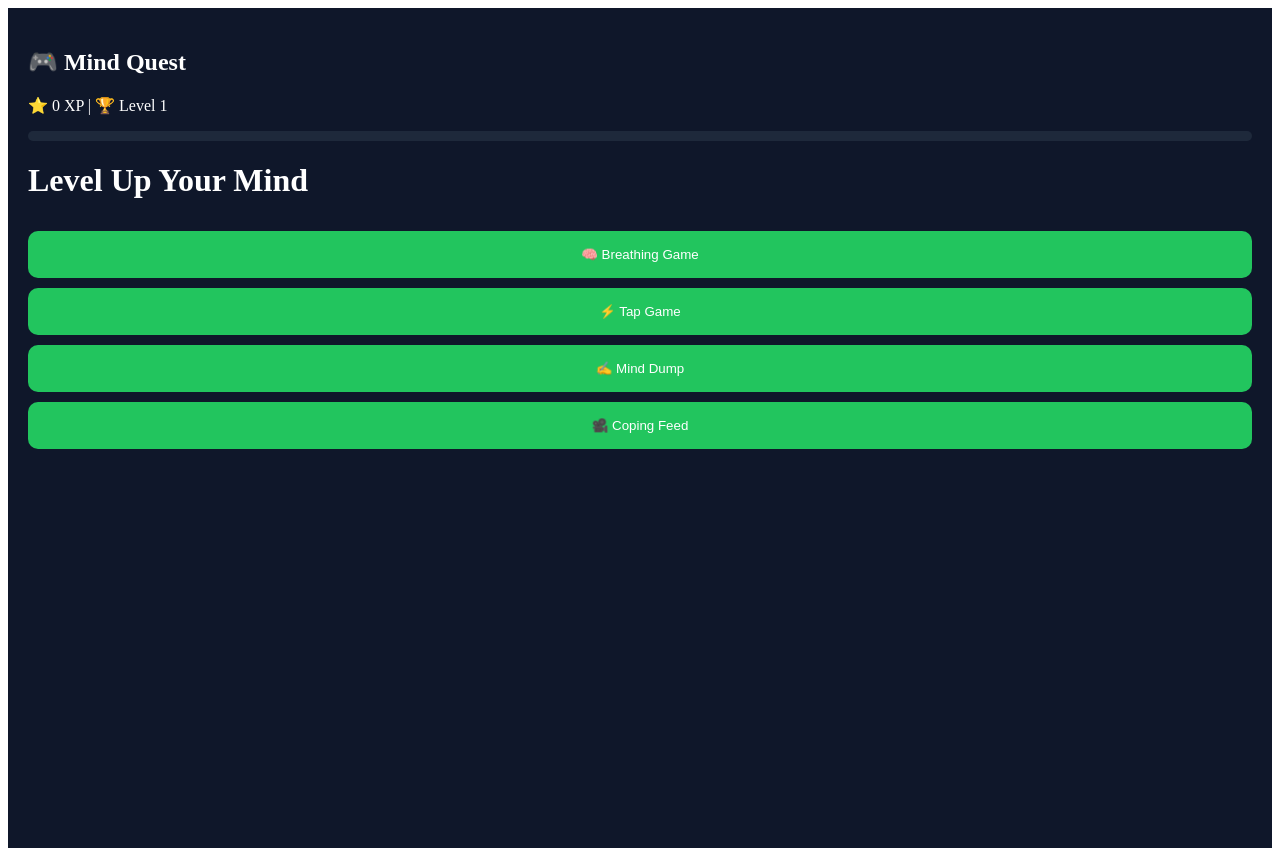
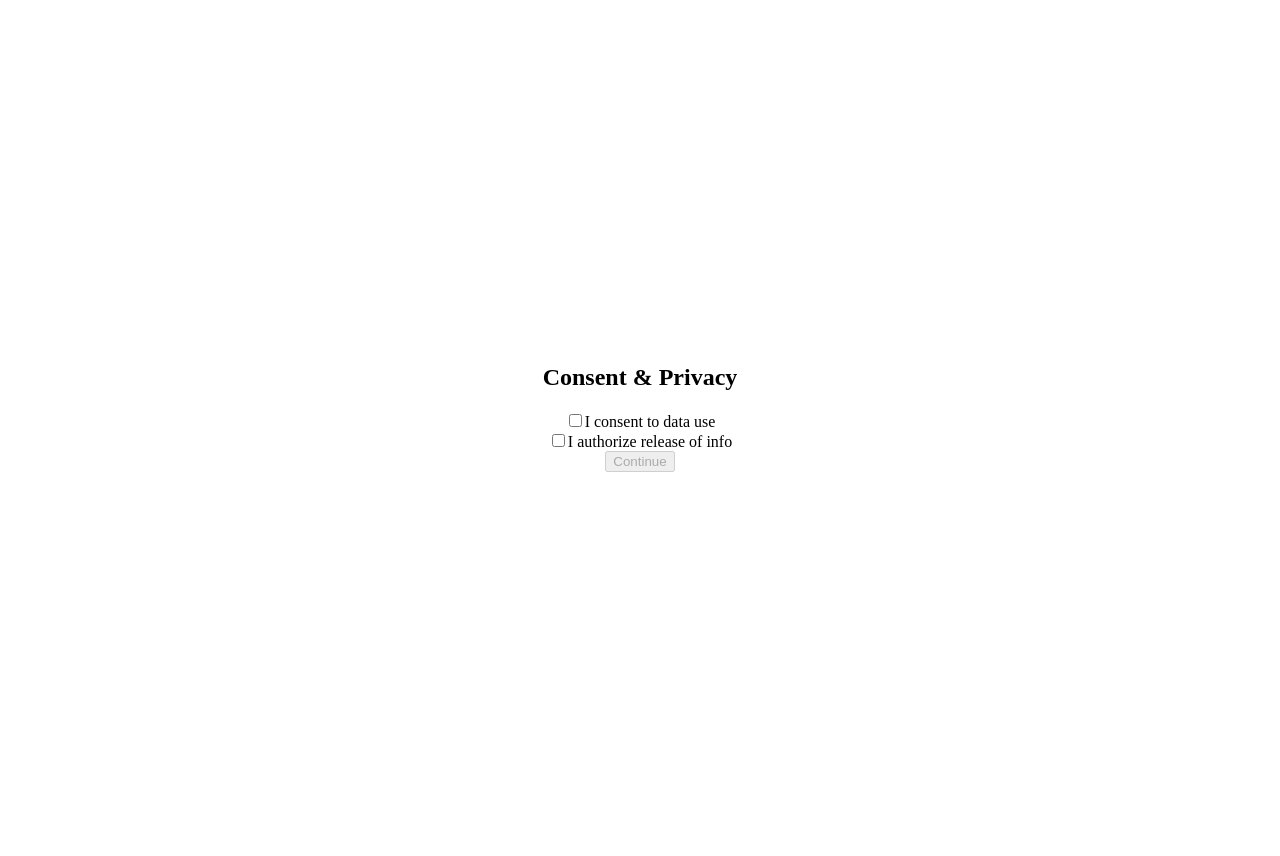
Before and after one commit to care-hc/mental-rhc-app, a React (Vite) app: page / in a window 1280 px wide. After the commit the page ends 816 px from the top, so only its background shows below. Built offline with nearby package versions, Linux system fonts and the light colour scheme.

Commit message:
Update App.jsx

```diff
--- a/src/App.jsx
+++ b/src/App.jsx
@@ -1,196 +1,221 @@
 import { useState, useEffect } from "react";
+import jsPDF from "jspdf";
 
 export default function App() {
-  const [screen, setScreen] = useState("home");
+
+  // 🔐 CONSENT
+  const [consentGiven, setConsentGiven] = useState(false);
+  const [roi, setRoi] = useState(false);
+
+  // 👤 LOGIN
+  const [user, setUser] = useState(localStorage.getItem("user") || "");
+  const [inputUser, setInputUser] = useState("");
+
+  // 📊 DATA
   const [points, setPoints] = useState(0);
-  const [level, setLevel] = useState(1);
+  const [sleepLog, setSleepLog] = useState([]);
+  const [moodLog, setMoodLog] = useState([]);
+  const [behaviorLog, setBehaviorLog] = useState([]);
 
-  // LEVEL SYSTEM
+  const [tab, setTab] = useState("home");
+
+  // 🚨 SUICIDE FLAG (future use)
+  const [suicideFlag, setSuicideFlag] = useState(false);
+
+  // LOAD DATA
   useEffect(() => {
-    if (points >= level * 50) {
-      setLevel(level + 1);
+    if (user) {
+      const saved = JSON.parse(localStorage.getItem(user) || "{}");
+      setSleepLog(saved.sleep || []);
+      setMoodLog(saved.mood || []);
+      setBehaviorLog(saved.behavior || []);
+      setPoints(saved.points || 0);
     }
-  }, [points]);
+  }, [user]);
 
-  // BREATHING GAME
-  const [breathing, setBreathing] = useState(false);
-  const [phase, setPhase] = useState("Inhale");
+  // SAVE DATA
+  useEffect(() => {
+    if (user) {
+      localStorage.setItem(user, JSON.stringify({
+        sleep: sleepLog,
+        mood: moodLog,
+        behavior: behaviorLog,
+        points
+      }));
+    }
+  }, [sleepLog, moodLog, behaviorLog, points]);
 
-  useEffect(() => {
-    if (breathing) {
-      const interval = setInterval(() => {
-        setPhase((p) => (p === "Inhale" ? "Exhale" : "Inhale"));
-      }, 2000);
-      return () => clearInterval(interval);
+  // 📊 WELLNESS SCORE
+  const getScore = () => {
+    let score = 0;
+
+    if (sleepLog.length) {
+      const avg = sleepLog.reduce((a,b)=>a+Number(b),0)/sleepLog.length;
+      score += avg >= 7 ? 30 : 15;
     }
-  }, [breathing]);
 
-  // TAP GAME
-  const [target, setTarget] = useState({ x: 50, y: 50 });
+    score += moodLog.includes("Happy") ? 30 : 10;
+    score += behaviorLog.length ? 40 : 10;
 
-  const moveTarget = () => {
-    setTarget({
-      x: Math.random() * 80,
-      y: Math.random() * 70
-    });
-    setPoints((p) => p + 5);
+    return score;
   };
 
-  // MIND DUMP
-  const [dumpText, setDumpText] = useState("");
+  // 📄 PDF EXPORT
+  const generatePDF = () => {
+    if (!roi) {
+      alert("ROI required before sending data");
+      return;
+    }
 
-  // VIDEOS
-  const [current, setCurrent] = useState(0);
+    const doc = new jsPDF();
 
-  const videos = [
-    {
-      title: "Grounding",
-      url: "https://www.youtube.com/embed/30VMIEmA114"
-    },
-    {
-      title: "Breathing",
-      url: "https://www.youtube.com/embed/tEmt1Znux58"
-    },
-    {
-      title: "Calm Reset",
-      url: "https://www.youtube.com/embed/2OEL4P1Rz04"
-    }
-  ];
+    doc.text("Resilient Health Care Report", 10, 10);
+    doc.text(`User: ${user}`, 10, 20);
+    doc.text(`Score: ${getScore()}`, 10, 30);
 
-  const nextVideo = () => {
-    setCurrent((prev) => (prev + 1) % videos.length);
-    setPoints((p) => p + 5);
+    doc.text("Sleep:", 10, 40);
+    sleepLog.forEach((s,i)=>doc.text(`${i+1}: ${s} hrs`, 10, 50+i*10));
+
+    doc.save("report.pdf");
+
+    window.location.href =
+      "mailto:care@resilient-hc.com?subject=Clinical Report";
   };
+
+  // 🔐 CONSENT SCREEN
+  if (!consentGiven) {
+    return (
+      <div style={styles.center}>
+        <h2>Consent & Privacy</h2>
+
+        <label>
+          <input type="checkbox" onChange={(e)=>setConsentGiven(e.target.checked)} />
+          I consent to data use
+        </label>
+
+        <label>
+          <input type="checkbox" onChange={(e)=>setRoi(e.target.checked)} />
+          I authorize release of info
+        </label>
+
+        <button disabled={!consentGiven} onClick={()=>setConsentGiven(true)}>
+          Continue
+        </button>
+      </div>
+    );
+  }
+
+  // LOGIN
+  if (!user) {
+    return (
+      <div style={styles.center}>
+        <h1>Login</h1>
+        <input value={inputUser} onChange={(e)=>setInputUser(e.target.value)} />
+        <button onClick={()=>{
+          setUser(inputUser);
+          localStorage.setItem("user", inputUser);
+        }}>
+          Enter
+        </button>
+      </div>
+    );
+  }
 
   return (
     <div style={styles.page}>
 
       {/* HEADER */}
-      <div style={styles.header}>
-        <h2>🎮 Mind Quest</h2>
-        <p>⭐ {points} XP | 🏆 Level {level}</p>
+      <h2>{user} ⭐{points}</h2>
 
-        {/* PROGRESS BAR */}
-        <div style={styles.progressBar}>
-          <div style={{
-            ...styles.progressFill,
-            width: `${(points % 50) * 2}%`
-          }} />
-        </div>
+      {/* NAV */}
+      <div style={styles.nav}>
+        <button onClick={()=>setTab("home")}>Home</button>
+        <button onClick={()=>setTab("mood")}>Mood</button>
+        <button onClick={()=>setTab("behavior")}>Behavior</button>
+        <button onClick={()=>setTab("sleep")}>Sleep</button>
+        <button onClick={()=>setTab("games")}>Games</button>
+        <button onClick={()=>setTab("provider")}>Provider</button>
       </div>
 
       {/* HOME */}
-      {screen === "home" && (
+      {tab === "home" && (
         <div>
-          <h1>Level Up Your Mind</h1>
+          <h1>Wellness Score</h1>
+          <h2>{getScore()} / 100</h2>
 
-          <button style={styles.bigBtn} onClick={() => setScreen("breathing")}>
-            🧠 Breathing Game
-          </button>
-
-          <button style={styles.bigBtn} onClick={() => setScreen("tap")}>
-            ⚡ Tap Game
-          </button>
-
-          <button style={styles.bigBtn} onClick={() => setScreen("dump")}>
-            ✍️ Mind Dump
-          </button>
-
-          <button style={styles.bigBtn} onClick={() => setScreen("videos")}>
-            🎥 Coping Feed
-          </button>
+          {getScore() < 50 && <p>⚠️ Check in today</p>}
+          {getScore() > 70 && <p>🌟 Great job</p>}
         </div>
       )}
 
-      {/* BREATHING */}
-      {screen === "breathing" && (
-        <div style={styles.center}>
-          <h1>{phase}</h1>
-
-          <div style={{
-            width: breathing ? 200 : 120,
-            height: breathing ? 200 : 120,
-            borderRadius: "50%",
-            background: "#22c55e",
-            transition: "0.5s"
-          }} />
-
-          <button style={styles.bigBtn} onClick={() => {
-            setBreathing(!breathing);
-            setPoints(p => p + 5);
-          }}>
-            {breathing ? "Stop" : "Start"} (+5)
-          </button>
-
-          <button onClick={() => setScreen("home")}>Back</button>
+      {/* MOOD */}
+      {tab === "mood" && (
+        <div>
+          <h2>Mood</h2>
+          {["Happy","Calm","Sad","Stressed"].map(m=>(
+            <button key={m} onClick={()=>{
+              setMoodLog([...moodLog,m]);
+              setPoints(p=>p+3);
+            }}>{m}</button>
+          ))}
         </div>
       )}
 
-      {/* TAP GAME */}
-      {screen === "tap" && (
-        <div style={{ position: "relative", height: "80vh" }}>
-          <h2>Tap the circle!</h2>
-
-          <div
-            onClick={moveTarget}
-            style={{
-              position: "absolute",
-              left: `${target.x}%`,
-              top: `${target.y}%`,
-              width: 60,
-              height: 60,
-              borderRadius: "50%",
-              background: "#ec4899"
-            }}
-          />
-
-          <button onClick={() => setScreen("home")}>Back</button>
+      {/* BEHAVIOR */}
+      {tab === "behavior" && (
+        <div>
+          <h2>Behavior</h2>
+          {["Exercise","Social","Focus"].map(b=>(
+            <button key={b} onClick={()=>{
+              setBehaviorLog([...behaviorLog,b]);
+              setPoints(p=>p+4);
+            }}>{b}</button>
+          ))}
         </div>
       )}
 
-      {/* MIND DUMP */}
-      {screen === "dump" && (
+      {/* SLEEP */}
+      {tab === "sleep" && (
         <div>
-          <h1>Mind Dump</h1>
-
-          <textarea
-            value={dumpText}
-            onChange={(e) => setDumpText(e.target.value)}
-            style={styles.textarea}
-            placeholder="Write everything..."
+          <h2>Sleep</h2>
+          <input type="number" placeholder="hours"
+            onKeyDown={(e)=>{
+              if(e.key==="Enter"){
+                setSleepLog([...sleepLog,e.target.value]);
+                setPoints(p=>p+5);
+                e.target.value="";
+              }
+            }}
           />
-
-          <button style={styles.bigBtn} onClick={() => {
-            if (dumpText) {
-              setPoints(p => p + 10);
-              setDumpText("");
-            }
-          }}>
-            Release (+10)
-          </button>
-
-          <button onClick={() => setScreen("home")}>Back</button>
         </div>
       )}
 
-      {/* VIDEOS */}
-      {screen === "videos" && (
+      {/* GAMES */}
+      {tab === "games" && (
         <div>
-          <h2>{videos[current].title}</h2>
+          <h2>Games</h2>
+          <button onClick={()=>setPoints(p=>p+5)}>Breathing +5</button>
+          <button onClick={()=>setPoints(p=>p+5)}>Focus +5</button>
+        </div>
+      )}
 
-          <iframe
-            width="100%"
-            height="250"
-            src={videos[current].url}
-            style={{ borderRadius: 10 }}
-            allowFullScreen
-          ></iframe>
+      {/* PROVIDER */}
+      {tab === "provider" && (
+        <div>
+          <h2>Provider View</h2>
 
-          <button style={styles.bigBtn} onClick={nextVideo}>
-            Next (+5)
+          <p>Score: {getScore()}</p>
+
+          <button onClick={generatePDF}>
+            Export & Email
           </button>
 
-          <button onClick={() => setScreen("home")}>Back</button>
+          <button onClick={()=>{
+            localStorage.clear();
+            window.location.reload();
+          }}>
+            Logout
+          </button>
         </div>
       )}
 
@@ -199,47 +224,7 @@ export default function App() {
 }
 
 const styles = {
-  page: {
-    padding: 20,
-    background: "#0f172a",
-    color: "white",
-    minHeight: "100vh"
-  },
-  header: {
-    marginBottom: 20
-  },
-  bigBtn: {
-    width: "100%",
-    padding: 16,
-    marginTop: 10,
-    background: "#22c55e",
-    border: "none",
-    borderRadius: 10,
-    color: "white"
-  },
-  center: {
-    display: "flex",
-    flexDirection: "column",
-    alignItems: "center",
-    gap: 20
-  },
-  textarea: {
-    width: "100%",
-    height: 120,
-    marginTop: 10,
-    padding: 10,
-    borderRadius: 10
-  },
-  progressBar: {
-    width: "100%",
-    height: 10,
-    background: "#1e293b",
-    borderRadius: 10,
-    marginTop: 10
-  },
-  progressFill: {
-    height: "100%",
-    background: "#22c55e",
-    borderRadius: 10
-  }
+  page: { padding:20, background:"#0f172a", color:"white", minHeight:"100vh" },
+  center: { display:"flex", flexDirection:"column", alignItems:"center", justifyContent:"center", height:"100vh" },
+  nav: { display:"flex", gap:5, flexWrap:"wrap", marginBottom:20 }
 };
```
